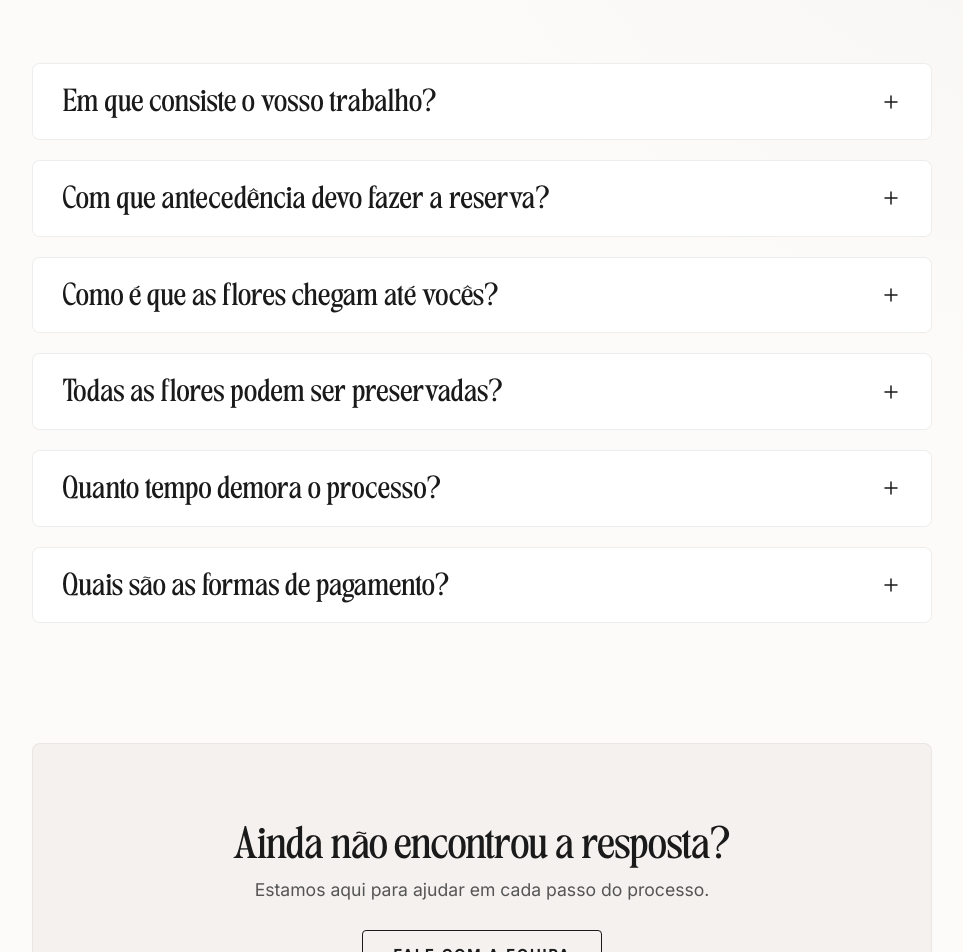
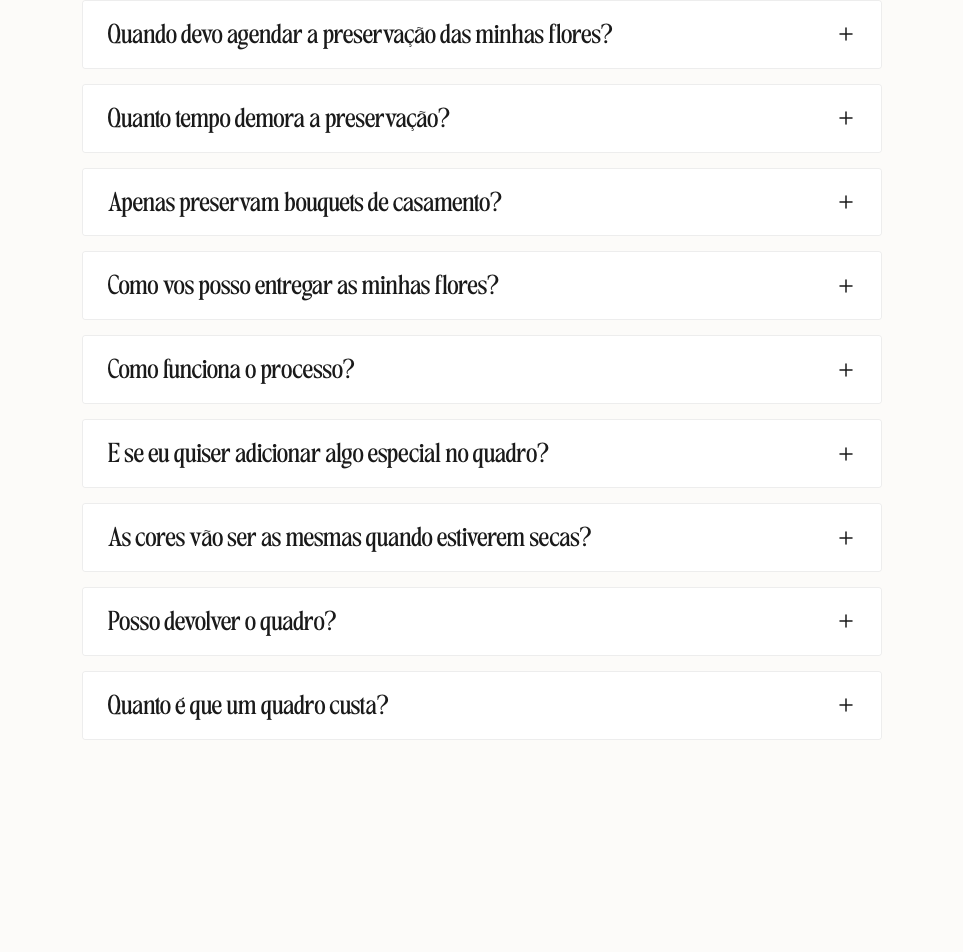
Before and after one commit to floresabeirario/fbr-website, a Next.js app: page /perguntas-frequentes in a window 1280 px wide. Shown: the part 372-1324 px from the top of the page, without its empty margins (158-1121 px from the left). After the commit the page ends 1247 px from the top, so only its background shows below. Built offline with nearby package versions, Linux system fonts and the light colour scheme.

Commit message:
Update page.js

```diff
--- a/app/perguntas-frequentes/page.js
+++ b/app/perguntas-frequentes/page.js
@@ -3,12 +3,11 @@
 import { useState } from "react";
 import { motion, AnimatePresence } from "framer-motion";
 
-// Componente para o ícone de Mais/Menos
 const PlusIcon = ({ isOpen }) => (
   <motion.svg
     width="20" height="20" viewBox="0 0 20 20" fill="none"
     initial={false}
-    animate={{ rotate: isOpen ? 45 : 0 }} // Roda 45 graus se estiver aberto
+    animate={{ rotate: isOpen ? 45 : 0 }}
     transition={{ duration: 0.3, ease: "easeInOut" }}
     style={{ marginLeft: '15px', flexShrink: 0, color: '#1a1a1a' }}
   >
@@ -16,7 +15,6 @@ const PlusIcon = ({ isOpen }) => (
   </motion.svg>
 );
 
-// Componente Individual para cada Pergunta/Resposta
 const FAQItem = ({ q, a, index }) => {
   const [isOpen, setIsOpen] = useState(false);
 
@@ -24,45 +22,43 @@ const FAQItem = ({ q, a, index }) => {
     <motion.div
       initial={{ opacity: 0, y: 20 }}
       animate={{ opacity: 1, y: 0 }}
-      transition={{ delay: index * 0.1 }} // Efeito de cascata ao carregar a página
+      transition={{ delay: index * 0.05 }}
       style={{
-        marginBottom: '20px',
-        borderRadius: '8px',
+        marginBottom: '15px',
+        borderRadius: '4px',
         backgroundColor: '#fff',
         border: '1px solid rgba(26, 26, 26, 0.08)',
         overflow: 'hidden'
       }}
     >
-      {/* O botão da pergunta */}
       <button
         onClick={() => setIsOpen(!isOpen)}
         style={{
           width: '100%',
           textAlign: 'left',
-          padding: '25px 30px',
+          padding: '20px 25px',
           background: 'none',
           border: 'none',
           cursor: 'pointer',
           display: 'flex',
           justifyContent: 'space-between',
           alignItems: 'center',
-          backgroundColor: isOpen ? '#F4F1EE' : '#fff', // Muda a cor se estiver aberto
+          backgroundColor: isOpen ? '#F4F1EE' : '#fff',
           transition: 'background-color 0.3s ease'
         }}
       >
         <h3 style={{
-          fontSize: '1.4rem',
+          fontSize: '1.2rem',
           margin: 0,
           color: '#1a1a1a',
-          fontFamily: "'TAN-MEMORIES', serif", // A tua fonte de marca
-          letterSpacing: '0.5px'
+          fontFamily: "'TAN-MEMORIES', serif",
+          lineHeight: '1.4'
         }}>
           {q}
         </h3>
         <PlusIcon isOpen={isOpen} />
       </button>
 
-      {/* A resposta com animação */}
       <AnimatePresence>
         {isOpen && (
           <motion.div
@@ -71,16 +67,17 @@ const FAQItem = ({ q, a, index }) => {
             exit={{ height: 0, opacity: 0 }}
             transition={{ duration: 0.3, ease: "easeInOut" }}
           >
-            <div style={{ padding: '0 30px 30px 30px', borderTop: '1px solid rgba(26, 26, 26, 0.05)' }}>
-              <p style={{
-                color: '#555',
-                lineHeight: '1.8',
-                fontSize: '1.05rem',
+            <div style={{ padding: '0 25px 25px 25px', borderTop: '1px solid rgba(26, 26, 26, 0.05)' }}>
+              <div style={{
+                color: '#444',
+                lineHeight: '1.7',
+                fontSize: '1rem',
                 fontWeight: '300',
-                marginTop: '20px'
+                marginTop: '15px',
+                whiteSpace: 'pre-line'
               }}>
                 {a}
-              </p>
+              </div>
             </div>
           </motion.div>
         )}
@@ -89,92 +86,67 @@ const FAQItem = ({ q, a, index }) => {
   );
 };
 
-
-// A Página Principal
 export default function PerguntasFrequentes() {
   const faqs = [
     {
-      q: "Em que consiste o vosso trabalho?",
-      a: "Eternizamos memórias através da preservação e emolduramento de flores naturais (de casamentos, batizados ou outros eventos especiais), criando peças de arte botânica únicas."
+      q: "Quando devo agendar a preservação das minhas flores?",
+      a: "O ideal é agendar a preservação com antecedência, assim que souber a data do seu evento. As vagas são limitadas e, em épocas de maior procura, algumas datas esgotam rapidamente. \n\nSe o evento já tiver ocorrido e as flores não estiverem em bom estado, é possível fazermos uma recriação do bouquet com flores semelhantes."
     },
     {
-      q: "Com que antecedência devo fazer a reserva?",
-      a: "O ideal é reservar com a maior antecedência possível para garantir vaga na nossa prensa botânica. No entanto, se o evento já passou, contacte-nos de imediato para verificarmos disponibilidade de última hora."
+      q: "Quanto tempo demora a preservação?",
+      a: "O nosso tempo médio de processamento desde o momento em que recebemos as suas flores é de aproximadamente até 6 meses. Faremos o possível para concluir o seu design o mais rapidamente possível, no entanto, o processo é delicado, pelo que nunca iremos sacrificar a qualidade do design final em favor da rapidez."
     },
     {
-      q: "Como é que as flores chegam até vocês?",
-      a: "Podem ser entregues em mão no nosso atelier em Coimbra ou enviadas por transportadora (até 3 dias após o evento). Nós explicamos todo o processo de embalamento após a reserva."
+      q: "Apenas preservam bouquets de casamento?",
+      a: "Não, preservamos e emolduramos todos os tipos de flores de ocasiões especiais, incluindo: cerimónias de batizado, aniversários, comemorações de bodas, homenagens e cerimónias fúnebres, ramos oferecidos em datas marcantes ou flores espontâneas com valor sentimental."
     },
     {
-      q: "Todas as flores podem ser preservadas?",
-      a: "A maioria das flores reage bem à prensagem, embora algumas mudem ligeiramente de tom (as brancas podem tornar-se creme e as vermelhas mais escuras). Algumas flores muito volumosas precisam de ser trabalhadas pétala a pétala."
+      q: "Como vos posso entregar as minhas flores?",
+      a: "Recomendamos que nos faça chegar as flores assim que possível, preferencialmente dentro de 2-3 dias e, no máximo, 5 dias após o evento. \n\n• Entrega em mãos em estúdio (Coimbra).\n• Envio por CTT/transportadora.\n• Recolha no evento (mediante custo adicional)."
     },
     {
-      q: "Quanto tempo demora o processo?",
-      a: "A secagem e preservação artesanal é um processo lento que garante a qualidade da peça. O tempo médio de entrega varia entre 8 a 12 semanas, dependendo da época do ano."
+      q: "Como funciona o processo?",
+      a: "Tudo começa com a reserva da sua vaga. Depois, deve enviar ou entregar as flores até 2 a 3 dias após o evento. As flores são cuidadosamente prensadas e secas. Criamos uma composição e enviamos uma fotografia para aprovação antes de selarmos a moldura."
     },
     {
-      q: "Quais são as formas de pagamento?",
-      a: "Trabalhamos com transferência bancária ou MB Way. Normalmente é solicitado um valor de reserva, sendo o restante liquidado durante o processo."
+      q: "E se eu quiser adicionar algo especial no quadro?",
+      a: "Pode personalizar o seu quadro com elementos que tenham significado especial como fitas do bouquet, um pedaço de tecido do vestido, uma coleira, convites, cartas, ou até fotos impressas. Mencione este detalhe no formulário de reserva."
+    },
+    {
+      q: "As cores vão ser as mesmas quando estiverem secas?",
+      a: "Inevitavelmente, haverá alguma mudança de cor assim que toda a humidade for removida da flor. Algumas mantêm as cores vibrantes, outras desbotam (as rosas vermelhas tornam-se bordô, por exemplo). Esta é a beleza do processo: a essência natural para guardar para sempre."
+    },
+    {
+      q: "Posso devolver o quadro?",
+      a: "Infelizmente, não aceitamos devoluções em nenhum dos nossos pedidos personalizados. Cada peça exige muito tempo, cuidado e atenção para ser criada."
+    },
+    {
+      q: "Quanto é que um quadro custa?",
+      a: "O valor depende do tamanho e tipo de moldura. Os preços da preservação começam nos 300€, com emolduramento incluído. É necessário o pagamento de um sinal de 30% para garantir a vaga, que será deduzido no pagamento final."
     }
   ];
 
   return (
-    <main style={{
-      paddingTop: '160px',
-      paddingBottom: '120px',
-      backgroundColor: '#FCFBF9',
-      backgroundImage: 'radial-gradient(circle at top right, rgba(26, 26, 26, 0.03) 0%, transparent 40%)' // Um toque subtil no fundo
-    }}>
-      <div style={{ maxWidth: '900px', margin: '0 auto', padding: '0 25px' }}>
-
-        {/* Cabeçalho da Página */}
+    <main style={{ paddingTop: '160px', paddingBottom: '120px', backgroundColor: '#FCFBF9' }}>
+      <div style={{ maxWidth: '800px', margin: '0 auto', padding: '0 20px' }}>
         <motion.div
           initial={{ opacity: 0, y: -20 }}
           animate={{ opacity: 1, y: 0 }}
-          transition={{ duration: 0.6 }}
-          style={{ textAlign: 'center', marginBottom: '80px' }}
+          style={{ textAlign: 'center', marginBottom: '60px' }}
         >
-          <h1 style={{ fontSize: 'clamp(3rem, 8vw, 4.5rem)', marginBottom: '20px' }}>
-            Dúvidas Comuns
+          <h1 style={{ fontSize: 'clamp(2.5rem, 7vw, 4rem)', marginBottom: '15px' }}>
+            Perguntas Frequentes
           </h1>
-          <p style={{ fontSize: '1.2rem', color: '#666', maxWidth: '600px', margin: '0 auto', fontWeight: '300' }}>
-            Tudo o que precisa de saber sobre o processo de eternizar o seu bouquet.
+          <p style={{ fontSize: '1.1rem', color: '#666', fontWeight: '300' }}>
+            Esclareça as suas dúvidas sobre como eternizar as suas flores.
           </p>
         </motion.div>
 
-        {/* Lista de Perguntas (Accordion) */}
         <div style={{ display: 'flex', flexDirection: 'column' }}>
           {faqs.map((item, index) => (
             <FAQItem key={index} q={item.q} a={item.a} index={index} />
           ))}
         </div>
-
-        {/* Caixa de Contacto Final */}
-        <motion.div
-          initial={{ opacity: 0 }}
-          whileInView={{ opacity: 1 }}
-          viewport={{ once: true }}
-          transition={{ delay: 0.4 }}
-          style={{
-            marginTop: '100px',
-            textAlign: 'center',
-            backgroundColor: '#F4F1EE',
-            padding: '50px 30px',
-            borderRadius: '8px',
-            border: '1px solid rgba(26, 26, 26, 0.05)'
-          }}
-        >
-          <h3 style={{ fontSize: '2rem', marginBottom: '15px' }}>Ainda não encontrou a resposta?</h3>
-          <p style={{ marginBottom: '30px', fontSize: '1.1rem', color: '#555' }}>Estamos aqui para ajudar em cada passo do processo.</p>
-          <a href="/contactos" className="nav-link" style={{
-            display: 'inline-block',
-            fontSize: '0.9rem', fontWeight: '600', textTransform: 'uppercase', letterSpacing: '2px', color: '#1a1a1a',
-            border: '1px solid #1a1a1a', padding: '15px 30px', borderRadius: '4px'
-          }}>
-            Fale com a equipa
-          </a>
-        </motion.div>
       </div>
     </main>
   );
```
